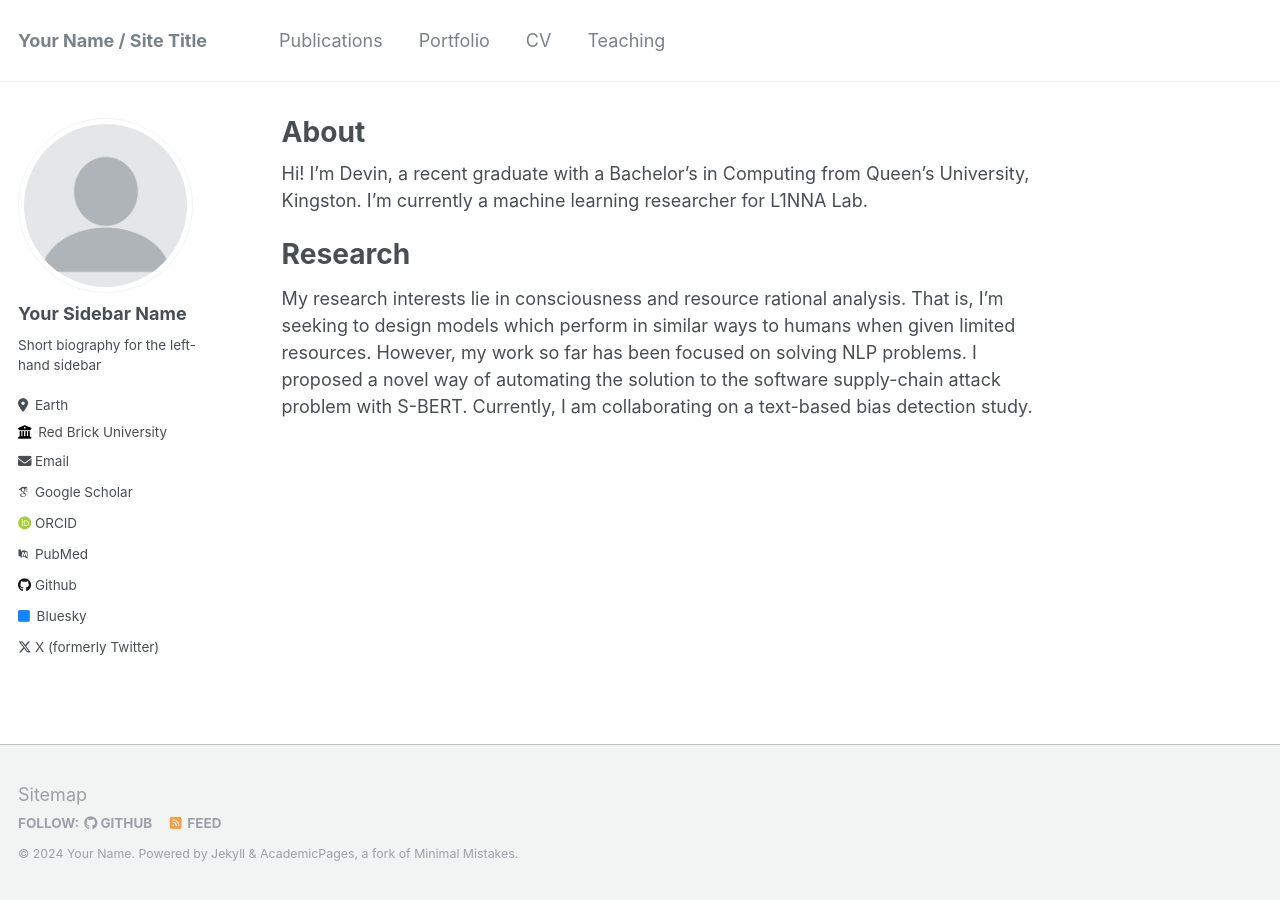
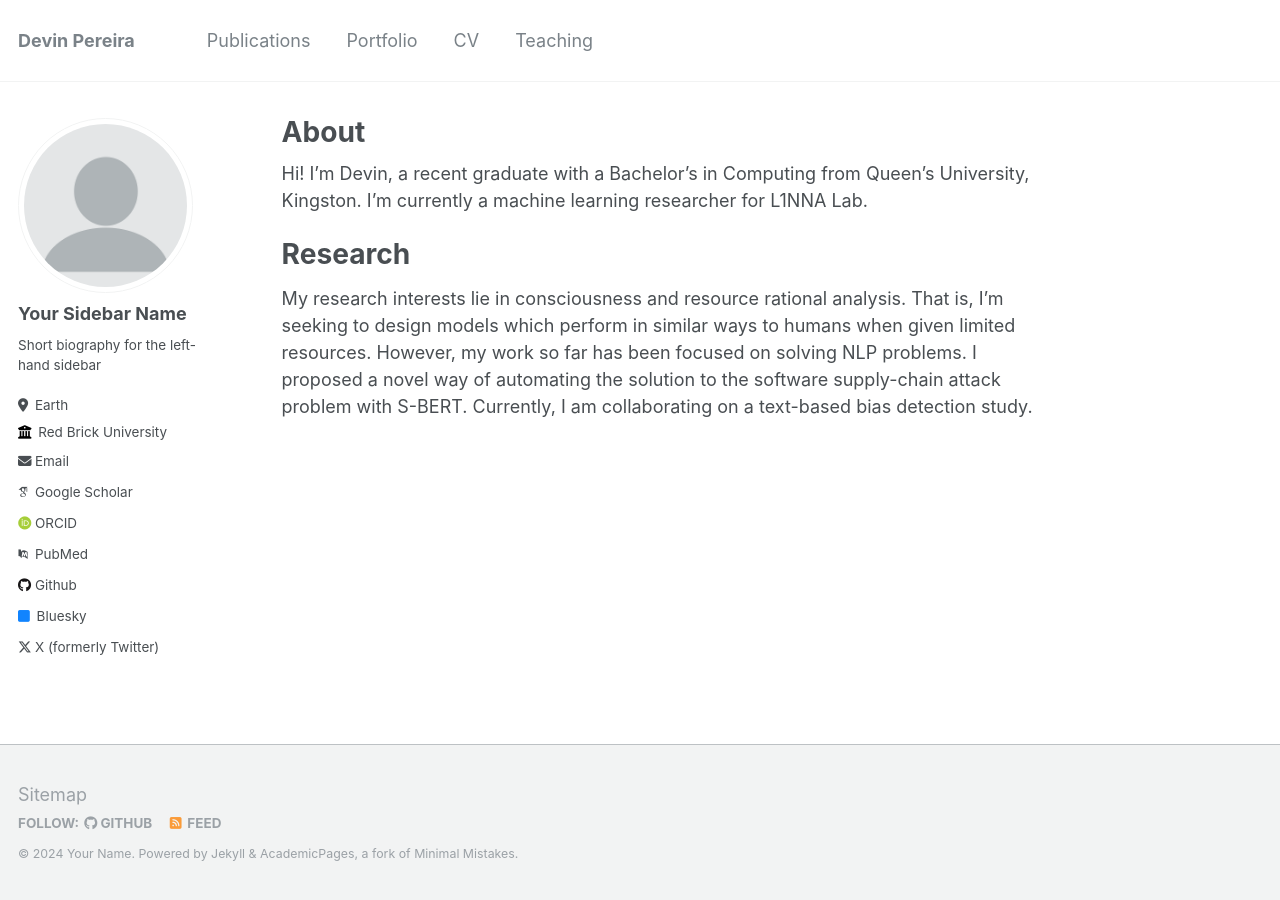
Before and after one commit to devin-pe/devin-pe.github.io, a Jekyll site: the page built from _pages/about.md, in a window 1280 px wide. Built offline with Jekyll 4.4.1, drawn with Linux system fonts in a browser that asks for light colours; some web fonts are replaced.

Commit message:
small change

```diff
--- a/_config.yml
+++ b/_config.yml
@@ -8,7 +8,7 @@
 
 # Basic Site Settings
 locale                   : "en-US"
-title                    : "Your Name / Site Title"
+title                    : "Devin Pereira"
 title_separator          : "-"
 name                     : &name "Your Name"
 description              : &description "personal description"
```
